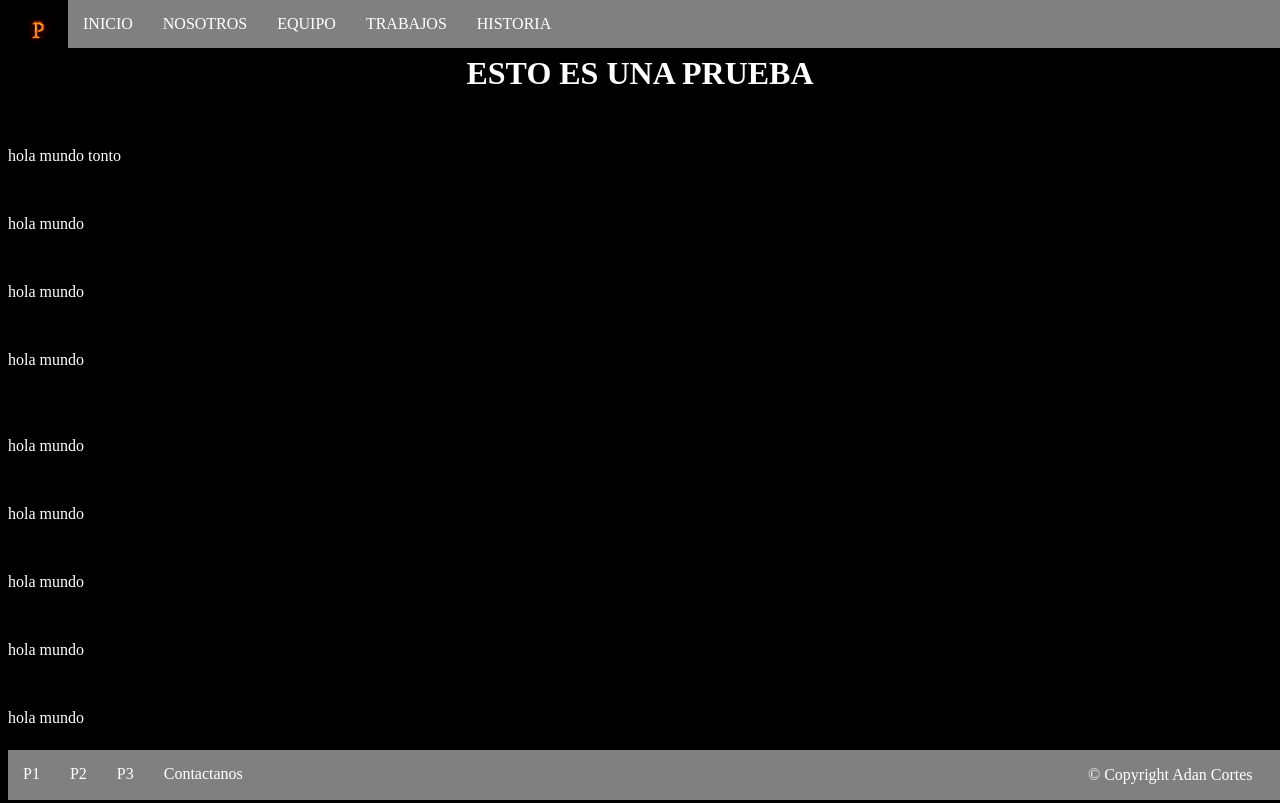
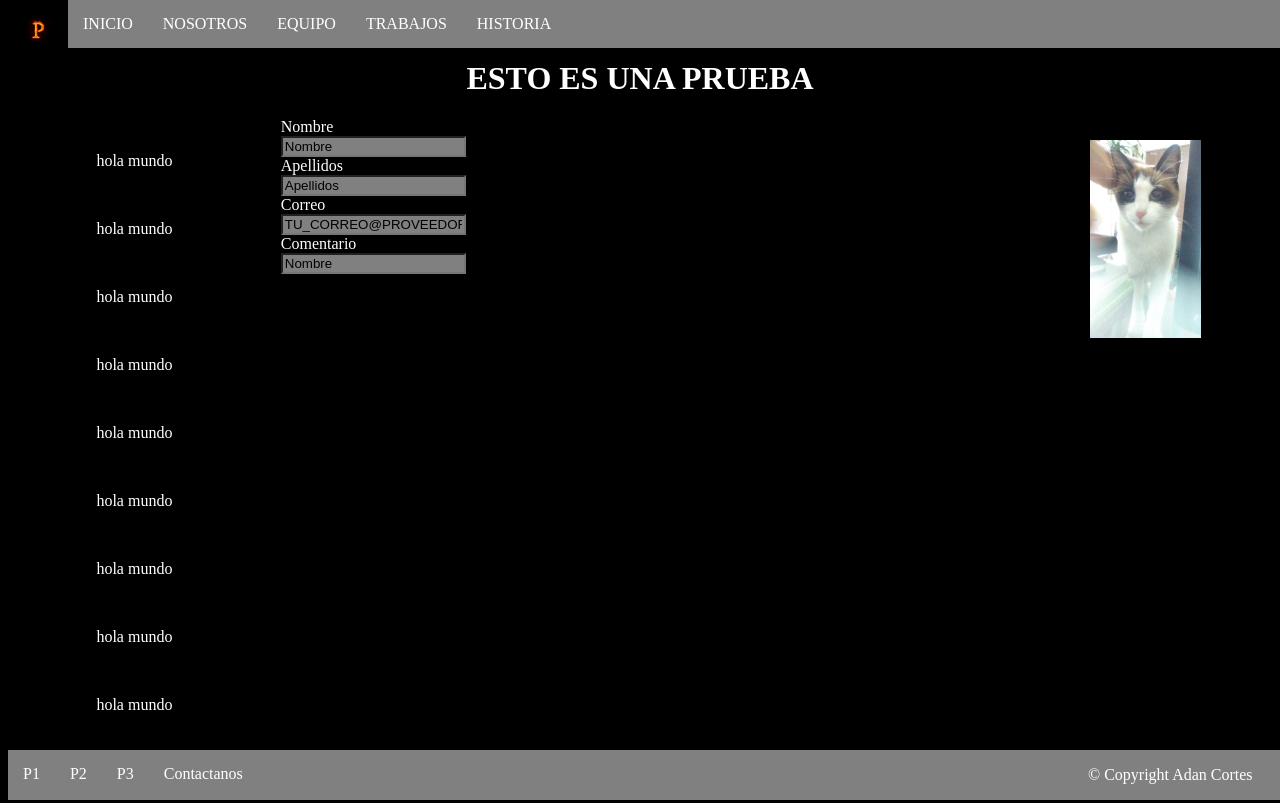
Before and after one commit to jimy18/test, a plain HTML site: page index.html in a window 1280 px wide. Shown: the top 803 px of the page. Drawn offline with Linux system fonts and the light colour scheme.

Commit message:
Agregamos Imagen y cambiamos formato

```diff
--- a/css/index.css
+++ b/css/index.css
@@ -1,3 +1,6 @@
+* {
+  box-sizing: border-box;
+}
 body, html
   {
       margin-top: 0;
@@ -13,6 +16,33 @@ footer
       bottom: 0;
       width: 100%;
   }
+.titulo
+  {
+
+      text-align: center;
+      margin-top: 60px;
+  }
+.centro
+  {
+      float: left;
+      width: 60%;
+      padding: 0 20px;
+  }
+.izq
+  {
+      float:left;
+      width:20%;
+      text-align:center;
+  }
+  .manchas{width: 50%;height: 50%;}
+.der
+  {
+      float:left;
+      width:20%;
+      padding:15px;
+      margin-top:7px;
+      text-align:center;
+  }
 .menu
   {
       float:right;
@@ -20,12 +50,7 @@ footer
       text-align:center;
   }
 
-h1
-  {
 
-      text-align: center;
-      margin-top: 55px;
-  }
 
 .footr  ul, li
   {
@@ -43,7 +68,7 @@ nav
       width: 100%;
       margin: 0;
   }
-img
+.logo
   {
       float:left;
       height: 30px;
--- a/index.html
+++ b/index.html
@@ -9,7 +9,7 @@
     <title></title>
     <div id="menu" >
         <nav class="navbar ">
-          <a><img src="img/logo.jpg" id="logo" alt=""></a>
+          <a><img src="img/logo.jpg" class="logo" alt=""></a>
           <ul id="nav" >
 
           </ul>
@@ -17,16 +17,24 @@
     </div>
   </head>
   <body>
-        <div id="cabe">
-            <h1>ESTO ES UNA PRUEBA</h1>
+
+            <h1 class="titulo">ESTO ES UNA PRUEBA</h1>
+        <div class="izq">
+            <br><p>hola mundo </p>
+            <br> <p>hola mundo </p><br> <p>hola mundo </p>
+            <br> <p>hola mundo </p><br> <p>hola mundo </p>
+            <br> <p>hola mundo </p><br> <p>hola mundo </p>
+            <br> <p>hola mundo </p><br> <p>hola mundo </p>
+            <br> <p>hola mundo </p><br> <p>hola mundo </p>
+            <br> <p>hola mundo </p><br> <p>hola mundo </p>
+            <br> <p>hola mundo </p><br> <p>hola mundo </p>
+            <br> <p>hola mundo </p><br> <p>hola mundo </p>
+            <br> <p>hola mundo </p><br> <p>hola mundo </p>
+            <br> <p>hola mundo </p><br> <p>hola mundo </p>
+            <br> <p>hola mundo </p><br> <p>hola mundo </p>
+            <br> <p>hola mundo </p>
         </div>
-        <br><p>hola mundo tonto  </p>
-        <br> <p>hola mundo </p><br> <p>hola mundo </p><br> <p>hola mundo </p><br>
-        <br> <p>hola mundo </p><br> <p>hola mundo </p><br> <p>hola mundo </p><br> <p>hola mundo </p><br> <p>hola mundo </p>
-        <br> <p>hola mundo </p><br> <p>hola mundo </p><br> <p>hola mundo </p><br> <p>hola mundo </p><br> <p>hola mundo </p><br> <p>hola mundo </p>
-        <br> <p>hola mundo </p><br> <p>hola mundo </p><br> <p>hola mundo </p><br> <p>hola mundo </p><br> <p>hola mundo </p><br> <p>hola mundo </p><br> <p>hola mundo </p><br> <p>hola mundo </p><br> <p>hola mundo </p><br> <p>hola mundo </p><br> <p>hola mundo </p>
-        <br> <p>hola mundo </p><br> <p>hola mundo </p><br> <p>hola mundo </p><br> <p>hola mundo </p><br> <p>hola mundo </p>vvvv
-        <br> <p>hola mundo </p><br> <p>hola mundo </p><br> <p>hola mundo </p><br> <p>hola mundo </p><br> <p>hola mundo </p><br> <p>hola mundo </p><br> <p>hola mundo </p>
+        <div class="centro">
               <form>
                     <label for="name">Nombre </label><br>
                     <input type="text" name="nombre" placeholder="Nombre"><br>
@@ -37,12 +45,10 @@
                     <label for="coment">Comentario </label><br>
                     <input type="text" name="incoment" placeholder="Nombre"><br>
               </form>
-        <br> <p>hola mundo </p><br> <p>hola mundo </p><br> <p>hola mundo </p><br> <p>hola mundo </p><br> <p>hola mundo </p><br> <p>hola mundo </p><br> <p>hola mundo </p><br> <p>hola mundo </p><br> <p>hola mundo </p><br> <p>hola mundo </p>
-        <br> <p>hola mundo </p><br> <p>hola mundo </p><br> <p>hola mundo </p><br> <p>hola mundo </p><br> <p>hola mundo </p><br> <p>hola mundo </p><br> <p>hola mundo </p><br> <p>hola mundo </p>
-        <br> <p>hola mundo </p><br> <p>hola mundo </p><br> <p>hola mundo </p><br> <p>hola mundo </p><br> <p>hola mundo </p><br> <p>hola mundo </p><br> <p>hola mundo </p><br> <p>hola mundo </p><br> <p>hola mundo </p>
-        <br> <p>hola mundo </p><br> <p>hola mundo </p><br> <p>hola mundo </p><br> <p>hola mundo </p><br> <p>hola mundo </p><br> <p>hola mundo </p><br> <p>hola mundo </p><br> <p>hola mundo </p><br> <p>hola mundo </p><br> <p>hola mundo </p><br> <p>hola mundo </p>
-        <br> <p>hola mundo </p><br> <p>hola mundo </p><br> <p>hola mundo </p><br> <p>hola mundo </p><br> <p>hola mundo </p><br> <p>hola mundo </p><br> <p>hola mundo </p><br> <p>hola mundo </p><br> <p>hola mundo </p><br> <p>hola mundo </p><br> <p>hola mundo </p><br> <p>hola mundo </p>
-        <br> <p>hola mundo </p>
+        </div>
+        <div class="der">
+          <img src="img/manchas.jpg" alt="manchas"class="manchas" >
+        </div>
 
         <footer class="footr" >
               <ul id="fo">
```
Also changed, not shown: img/manchas.JPG (added). Lines whose indentation alone changed are shown as unchanged.
